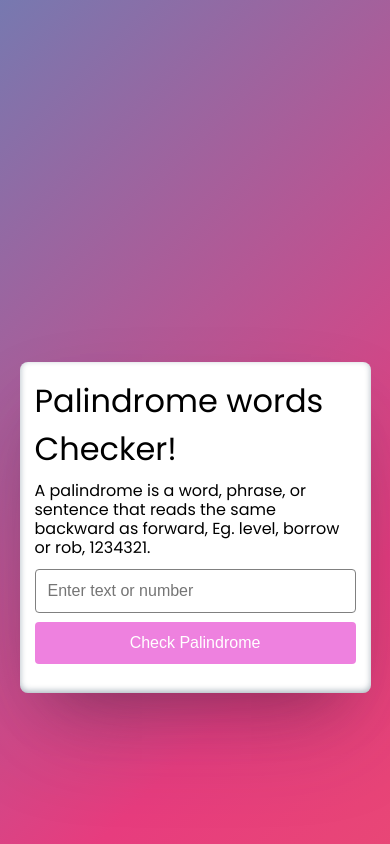
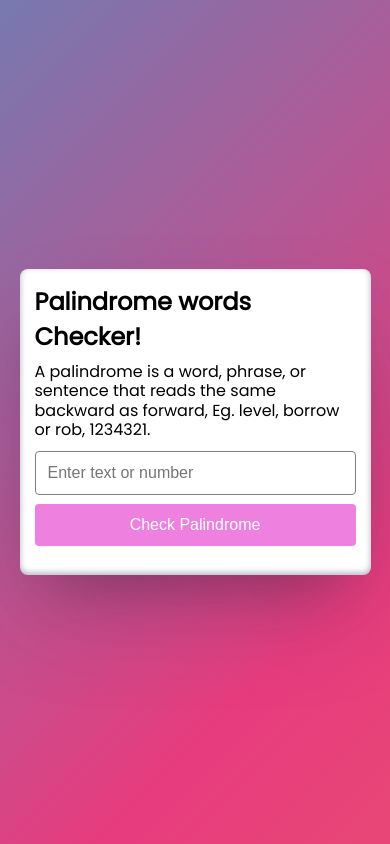
Before and after one commit to talhashah-dev/palindrome-checker, a plain HTML site: page index.html in a window 390 px wide. Drawn offline with Linux system fonts and the light colour scheme.

Commit message:
css modefication for mobile screens

```diff
--- a/style.css
+++ b/style.css
@@ -34,7 +34,6 @@ body {
   width: 85vh;
   height: 55vh;
   background-color: white;
-  margin-top: 25vh;
   border-radius: 8px;
   box-shadow: rgba(50, 50, 93, 0.25) 0px 50px 100px -20px,
     rgba(0, 0, 0, 0.3) 0px 30px 60px -30px,
@@ -130,3 +129,14 @@ body {
     font-size: 16px;
   }
 }
+
+@media only screen and (max-width: 600px) {
+  .container{
+    margin-top: 0px;
+  }
+
+  .text h1 {
+    font-size: 24px;
+    font-weight: bolder;
+  }
+}
```
